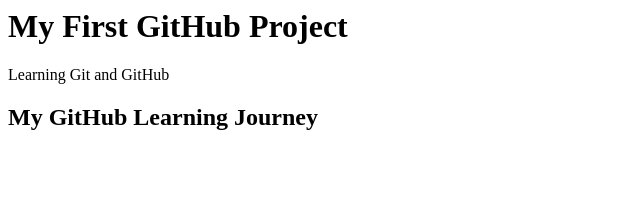
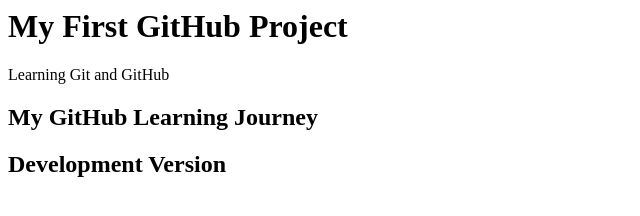
Before and after one commit to pateltithi010/gitbash1, a plain HTML site: page index.html in a window 1280 px wide. Shown: the whole page, without its empty margins (0-640 px from the left). Drawn offline with Linux system fonts and the light colour scheme.

Commit message:
Update development version

```diff
--- a/index.html
+++ b/index.html
@@ -1,3 +1,4 @@
 <h1>My First GitHub Project</h1>
 <p>Learning Git and GitHub</p>
 <h2>My GitHub Learning Journey</h2>
+<h2>Development Version</h2>
```
